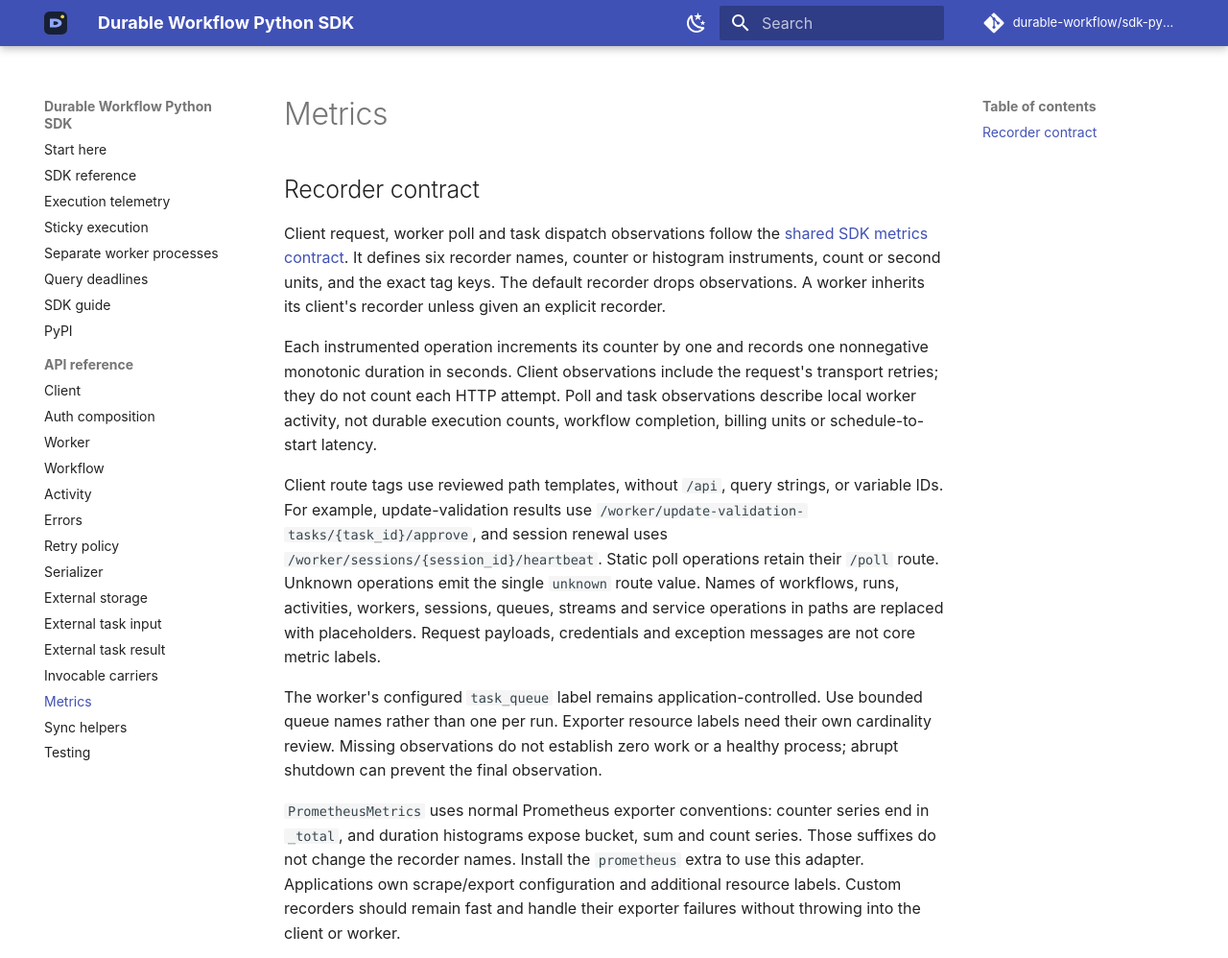
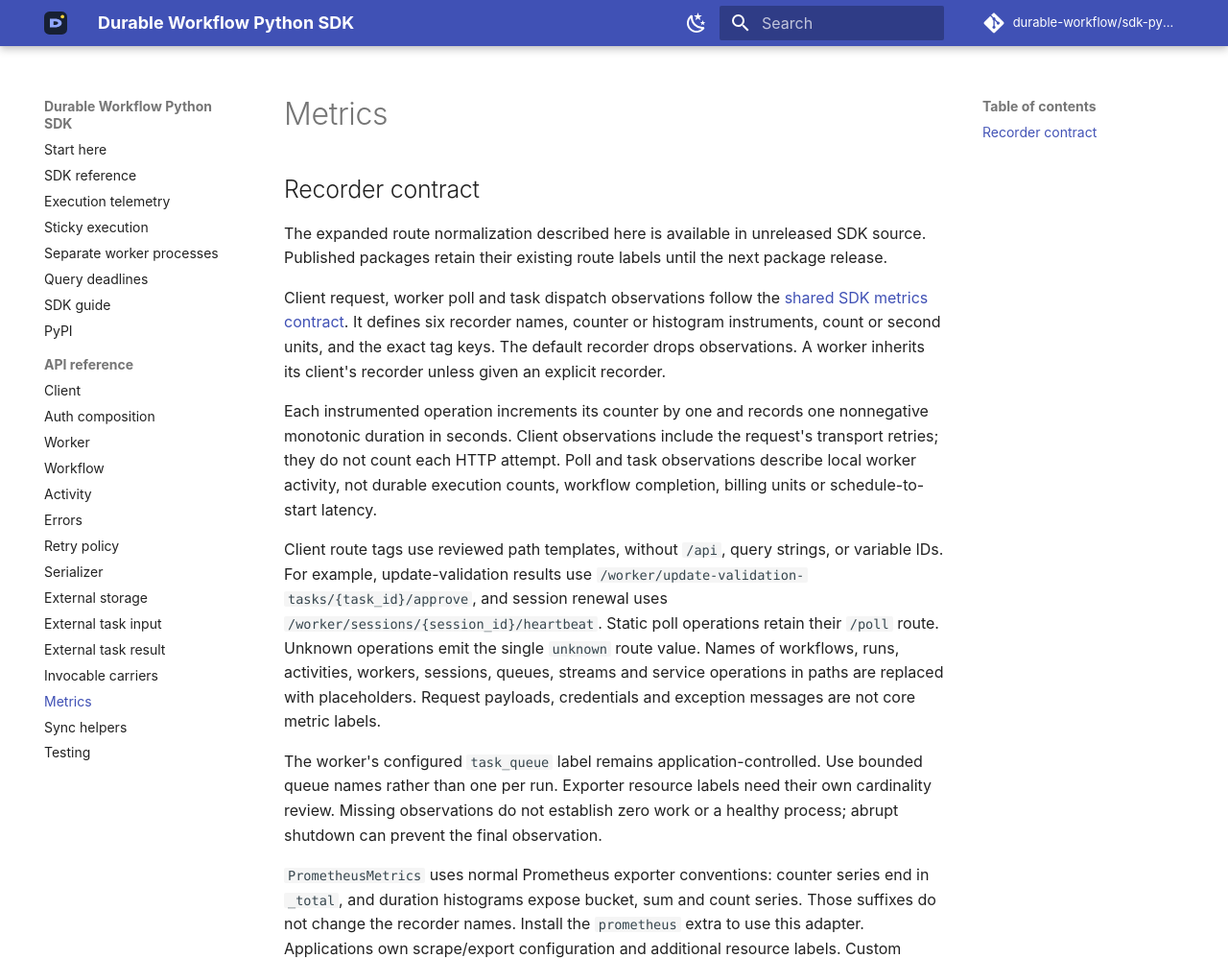
Before and after one commit to durable-workflow/sdk-python, an MkDocs documentation site: the page built from docs/reference/metrics.md, in a window 1280 px wide and 1257 px high, cut to the strip 0-998 px from the top of the window. Shown: the whole strip at 96% size. Built offline with MkDocs 1.6.1 and Material for MkDocs 9.7.7, drawn with Linux system fonts in a browser that asks for light colours.

Commit message:
docs: distinguish pending route normalization from installed behavior

```diff
--- a/docs/reference/metrics.md
+++ b/docs/reference/metrics.md
@@ -1,6 +1,10 @@
 # Metrics
 
 ## Recorder contract
+
+The expanded route normalization described here is available in unreleased
+SDK source. Published packages retain their existing route labels until the
+next package release.
 
 Client request, worker poll and task dispatch observations follow the
 [shared SDK metrics contract](https://github.com/durable-workflow/.github/tree/main/sdk-metrics).
```
